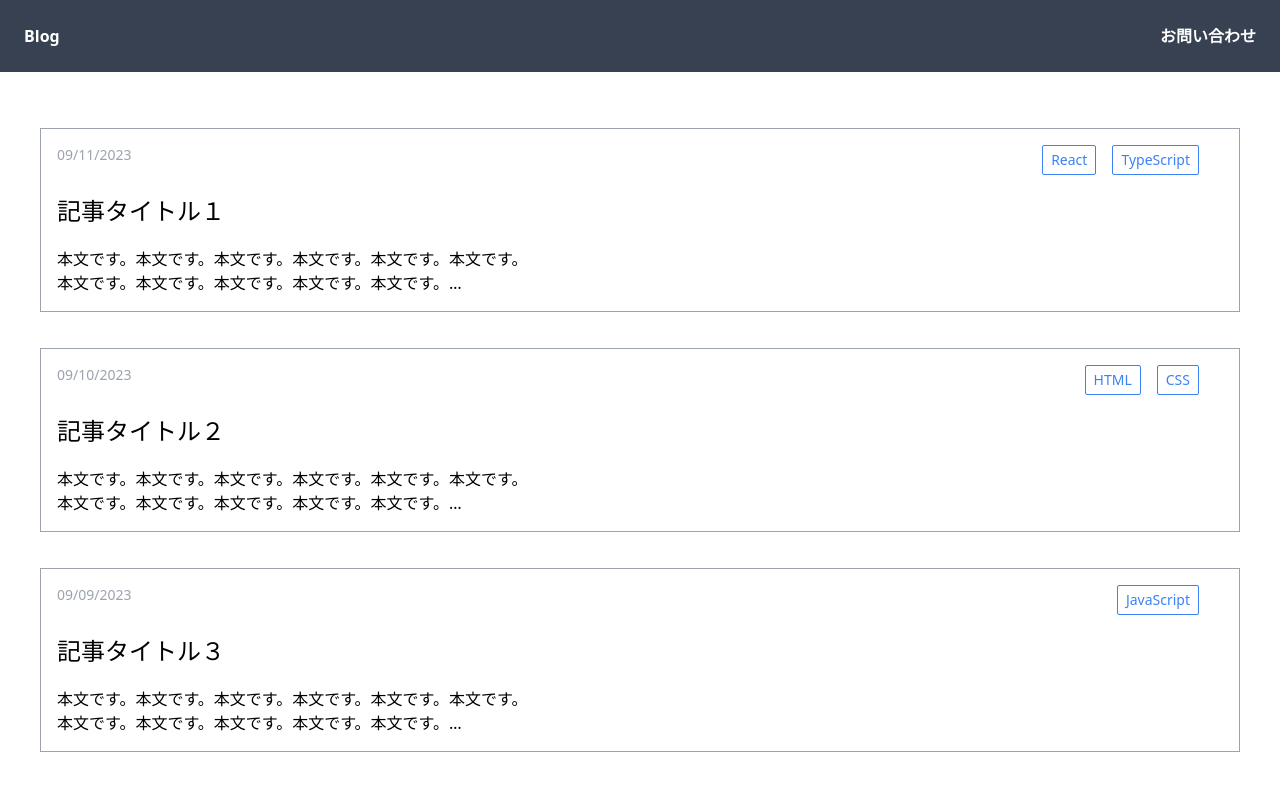
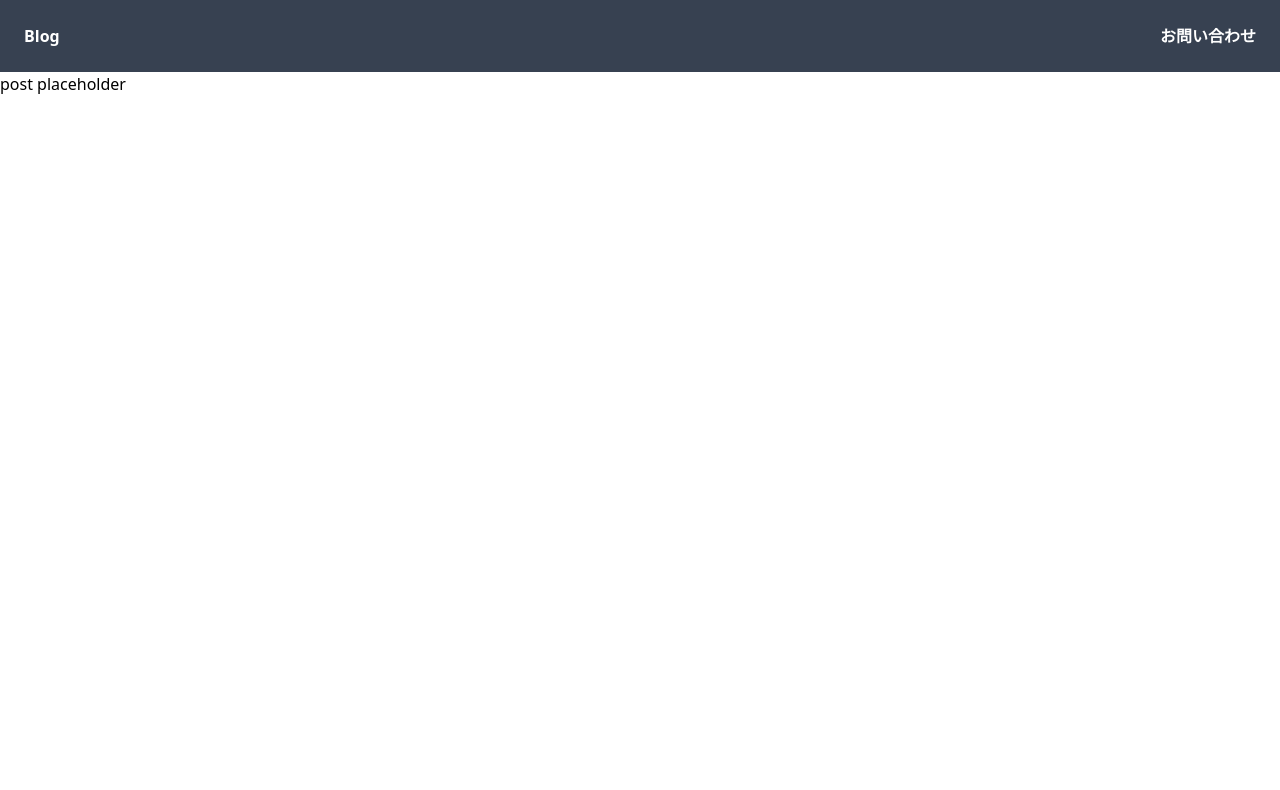
Before and after one commit to watacodes/blog-repo, a React (Vite) app: page /posts/1 in a window 1280 px wide. Shown: the top 790 px of the page. Built offline with nearby package versions, Linux system fonts and the light colour scheme.

Commit message:
Add: BrowserRouter and Routes, posts' placeholder to be loaded when post is clicked

```diff
--- a/package.json
+++ b/package.json
@@ -12,7 +12,8 @@
   "dependencies": {
     "dayjs": "^1.11.13",
     "react": "^18.3.1",
-    "react-dom": "^18.3.1"
+    "react-dom": "^18.3.1",
+    "react-router-dom": "^7.1.1"
   },
   "devDependencies": {
     "@eslint/js": "^9.17.0",
--- a/src/App.jsx
+++ b/src/App.jsx
@@ -1,12 +1,16 @@
 import "./App.css";
 import Header from "./components/Header";
 import Articles from "./components/Articles";
+import { Routes, Route } from "react-router-dom";
 
 function App() {
   return (
     <div className="App">
       <Header />
-      <Articles />
+      <Routes>
+        <Route path="/" element={<Articles />} />
+        <Route path="/posts/:id" element={<div>post placeholder</div>} />
+      </Routes>
     </div>
   );
 }
--- a/src/components/Post.jsx
+++ b/src/components/Post.jsx
@@ -1,6 +1,7 @@
 import React from "react";
 import CategoryButton from "./CategoryButton";
 import dayjs from "dayjs";
+import { Link } from "react-router-dom";
 
 const Post = ({ post }) => {
   const date = dayjs(post.createdAt).format("MM/DD/YYYY");
@@ -18,11 +19,13 @@ const Post = ({ post }) => {
           ))}
         </div>
       </div>
-      <h2 className="text-2xl leading-10 py-4">{post.title}</h2>
-      <div
-        className="overflow-hidden line-clamp-2 w-3/4"
-        dangerouslySetInnerHTML={{ __html: post.content }}
-      />
+      <Link to={`/posts/${post.id}`}>
+        <h2 className="text-2xl leading-10 py-4">{post.title}</h2>
+        <div
+          className="overflow-hidden line-clamp-2 w-3/4"
+          dangerouslySetInnerHTML={{ __html: post.content }}
+        />
+      </Link>
     </li>
   );
 };
--- a/src/main.jsx
+++ b/src/main.jsx
@@ -2,9 +2,12 @@ import { StrictMode } from "react";
 import { createRoot } from "react-dom/client";
 import "./index.css";
 import App from "./App.jsx";
+import { BrowserRouter } from "react-router-dom";
 
 createRoot(document.getElementById("root")).render(
   <StrictMode>
-    <App />
+    <BrowserRouter>
+      <App />
+    </BrowserRouter>
   </StrictMode>
 );
```
Also changed, not shown: 1 other file (tests, documents, lock files or other folders).
